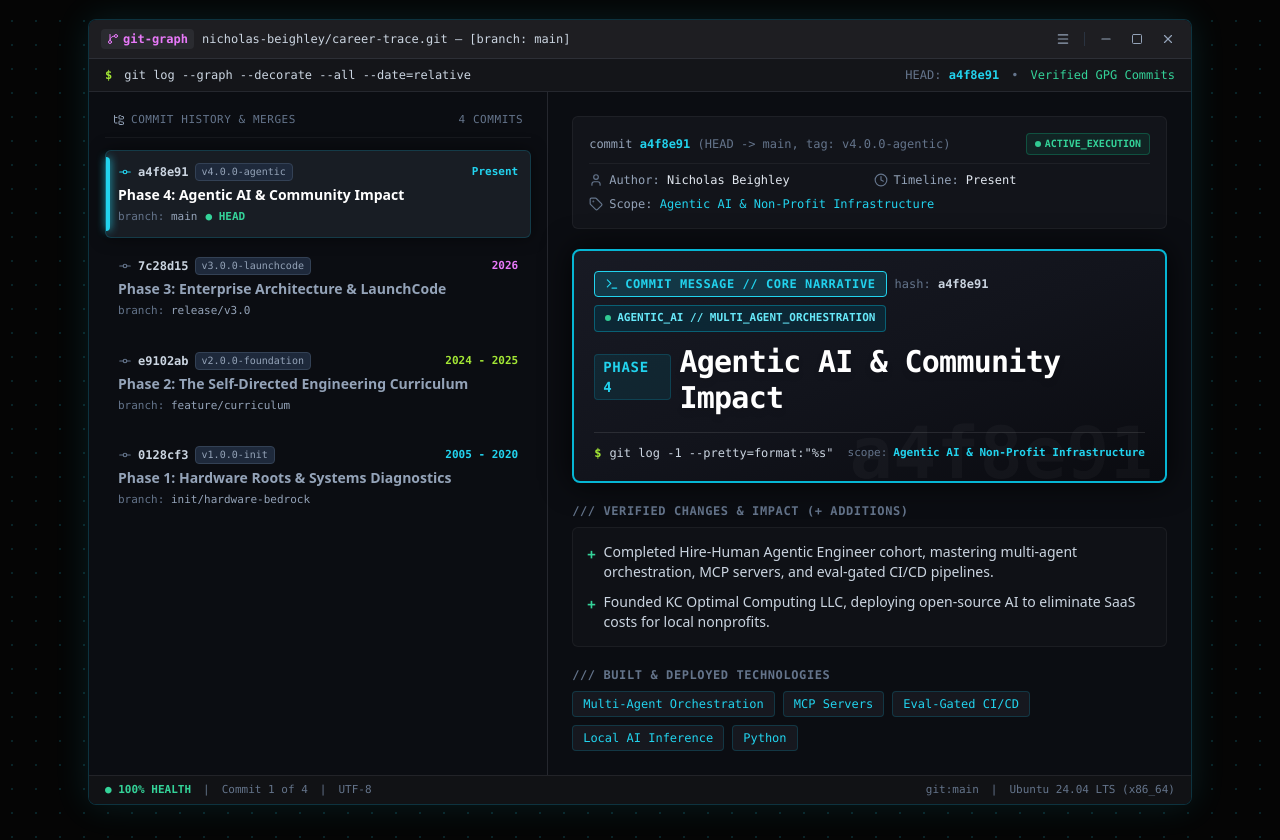
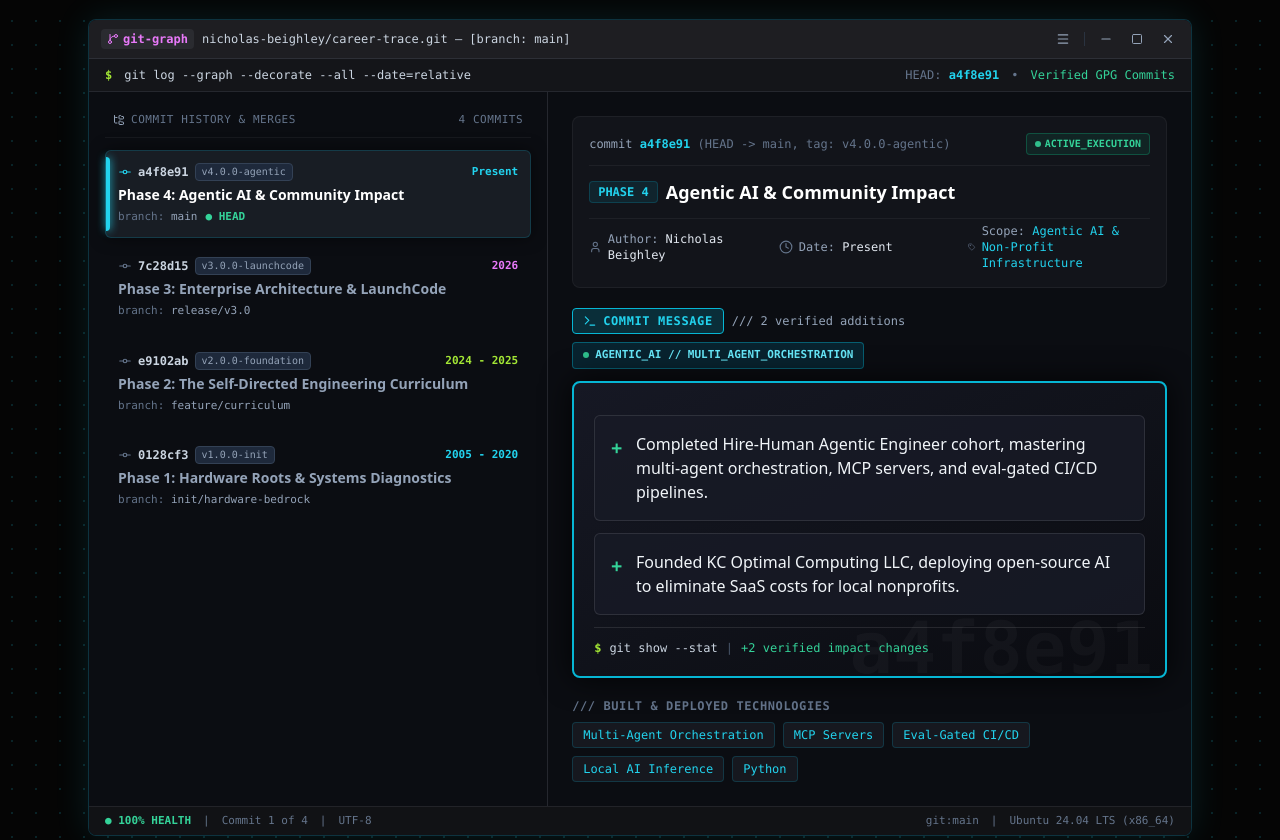
Before and after one commit to Nick040791/portfolio, a React (Vite) app: page / in a window 1280 px wide. Shown: the part 1215-2055 px from the top of the page. Built offline with nearby package versions, Linux system fonts and the light colour scheme.

Commit message:
style: highlight commit message body details as primary illuminated focal point

```diff
--- a/src/components/Journey.tsx
+++ b/src/components/Journey.tsx
@@ -195,10 +195,10 @@ export const Journey: React.FC = () => {
           {/* Right Column: Commit Inspector & Changelog Detail */}
           <div className="lg:col-span-7 p-4 sm:p-6 flex flex-col justify-between font-mono">
             <div className="space-y-5">
-              {/* Commit Header Metadata Block */}
-              <div className="bg-[#12141a] p-4 rounded-md border border-white/5 space-y-2 text-xs">
-                <div className="flex flex-wrap items-center justify-between gap-2 border-b border-white/5 pb-2">
-                  <div className="text-slate-400">
+              {/* Commit Header & Subject */}
+              <div className="bg-[#12141a] p-4 rounded-lg border border-white/5 space-y-3 text-xs">
+                <div className="flex flex-wrap items-center justify-between gap-2 border-b border-white/5 pb-2.5">
+                  <div className="text-slate-400 font-mono">
                     commit <span className="text-cyan-400 font-bold">{activePhase.commitHash}</span>{' '}
                     <span className="text-slate-500">
                       ({activePhase.isCurrent ? 'HEAD -> ' : ''}
@@ -218,42 +218,47 @@ export const Journey: React.FC = () => {
                   )}
                 </div>
 
-                <div className="grid grid-cols-1 sm:grid-cols-2 gap-2 text-slate-400 text-xs">
+                {/* Commit Subject / Phase Title */}
+                <div className="flex flex-wrap items-center gap-2">
+                  <span
+                    className={`text-xs font-mono font-bold uppercase px-2 py-0.5 rounded ${activeScheme.bgSubtle} ${activeScheme.text} border ${activeScheme.borderSubtle}`}
+                  >
+                    {phaseParts.prefix}
+                  </span>
+                  <h3 className="text-base sm:text-lg font-bold text-white font-sans">
+                    {phaseParts.title}
+                  </h3>
+                </div>
+
+                {/* Commit Metadata Grid */}
+                <div className="grid grid-cols-1 sm:grid-cols-3 gap-2 text-slate-400 text-xs pt-1 border-t border-white/5">
                   <div className="flex items-center space-x-1.5">
                     <User className="w-3.5 h-3.5 text-slate-500" />
                     <span>Author: <span className="text-slate-200">Nicholas Beighley</span></span>
                   </div>
                   <div className="flex items-center space-x-1.5">
                     <Clock className="w-3.5 h-3.5 text-slate-500" />
-                    <span>Timeline: <span className="text-slate-200">{activePhase.date}</span></span>
+                    <span>Date: <span className="text-slate-200">{activePhase.date}</span></span>
                   </div>
-                  <div className="flex items-center space-x-1.5 sm:col-span-2">
+                  <div className="flex items-center space-x-1.5">
                     <Tag className="w-3.5 h-3.5 text-slate-500" />
                     <span>Scope: <span className={activeScheme.text}>{activePhase.scope}</span></span>
                   </div>
                 </div>
               </div>
 
-              {/* Commit Message & Core Narrative (Heart of the Information) */}
-              <div
-                className={`relative overflow-hidden rounded-lg border-2 ${activeScheme.border} bg-gradient-to-br from-[#181a24] via-[#12141c] to-[#0a0b10] p-4 sm:p-5 shadow-[0_0_30px_rgba(0,0,0,0.8)] ${activeScheme.glowShadow} transition-all duration-300`}
-              >
-                {/* Watermark Hash in background */}
-                <div className="absolute right-3 -bottom-2 text-white/[0.03] select-none pointer-events-none font-mono text-6xl sm:text-7xl font-black">
-                  {activePhase.commitHash}
-                </div>
-
-                {/* Top Badge & Telemetry Bar */}
-                <div className="relative z-10 flex flex-wrap items-center justify-between gap-2 mb-3">
+              {/* Commit Message (The Heart of the Information) */}
+              <div className="space-y-3">
+                <div className="flex flex-wrap items-center justify-between gap-2">
                   <div className="flex items-center space-x-2">
                     <span
-                      className={`px-2.5 py-1 rounded text-xs font-mono font-bold tracking-wider uppercase ${activeScheme.bgSoft} ${activeScheme.text} border ${activeScheme.borderLight} flex items-center gap-1.5 shadow-sm`}
+                      className={`px-2.5 py-1 rounded text-xs font-mono font-bold tracking-wider uppercase ${activeScheme.bgSoft} ${activeScheme.text} border ${activeScheme.border} flex items-center gap-1.5 shadow-sm`}
                     >
                       <Terminal className="w-3.5 h-3.5" />
-                      COMMIT MESSAGE // CORE NARRATIVE
+                      COMMIT MESSAGE
                     </span>
-                    <span className="text-slate-500 text-xs font-mono hidden sm:inline">
-                      hash: <span className="text-slate-300 font-semibold">{activePhase.commitHash}</span>
+                    <span className="text-xs font-mono text-slate-400 hidden sm:inline">
+                      /// {activePhase.details.length} verified additions
                     </span>
                   </div>
 
@@ -265,45 +270,38 @@ export const Journey: React.FC = () => {
                   )}
                 </div>
 
-                {/* Main Headline (Heart of Information) */}
-                <div className="relative z-10 space-y-2">
-                  <div className="flex flex-col sm:flex-row sm:items-baseline gap-2">
-                    <span
-                      className={`text-xs sm:text-sm font-mono font-bold uppercase tracking-wider px-2 py-0.5 rounded ${activeScheme.bgSubtle} ${activeScheme.text} border ${activeScheme.borderSubtle} w-fit`}
+                {/* Prominent Commit Message Body Container */}
+                <div
+                  className={`p-4 sm:p-5 rounded-lg border-2 ${activeScheme.border} bg-gradient-to-br from-[#161824] via-[#10121a] to-[#0a0b10] shadow-[0_0_30px_rgba(0,0,0,0.8)] ${activeScheme.glowShadow} space-y-3 transition-all duration-300 relative overflow-hidden`}
+                >
+                  {/* Subtle Hash Watermark */}
+                  <div className="absolute right-3 -bottom-2 text-white/[0.03] select-none pointer-events-none font-mono text-7xl font-black">
+                    {activePhase.commitHash}
+                  </div>
+
+                  {activePhase.details.map((detail, dIdx) => (
+                    <div
+                      key={dIdx}
+                      className="relative z-10 flex items-start space-x-3.5 p-3.5 sm:p-4 rounded-md bg-[#181b26]/85 border border-white/10 hover:border-emerald-500/40 transition-all duration-200 shadow-sm"
                     >
-                      {phaseParts.prefix}
-                    </span>
-                    <h3 className="text-xl sm:text-2xl md:text-3xl font-extrabold text-white tracking-tight leading-snug drop-shadow-md">
-                      {phaseParts.title}
-                    </h3>
-                  </div>
-                </div>
-
-                {/* Terminal Footnote */}
-                <div className="relative z-10 mt-4 pt-3 border-t border-white/10 flex flex-wrap items-center justify-between gap-2 text-xs font-mono text-slate-400">
-                  <div className="flex items-center space-x-2">
-                    <span className="text-lime-400 font-bold">$</span>
-                    <span className="text-slate-300">git log -1 --pretty=format:"%s"</span>
-                  </div>
-                  <div className="flex items-center space-x-1.5 text-[11px]">
-                    <span className="text-slate-500">scope:</span>
-                    <span className={`font-semibold ${activeScheme.text}`}>{activePhase.scope}</span>
-                  </div>
-                </div>
-              </div>
-
-              {/* Changelog Additions (+ changes) */}
-              <div className="space-y-2">
-                <div className="text-xs uppercase text-slate-500 font-semibold tracking-wider">
-                  /// Verified Changes & Impact (+ additions)
-                </div>
-                <div className="bg-[#0f1116] p-3.5 rounded-md border border-white/5 space-y-2.5">
-                  {activePhase.details.map((detail, dIdx) => (
-                    <div key={dIdx} className="flex items-start space-x-2 text-xs sm:text-sm text-slate-300 font-sans leading-relaxed">
-                      <span className="text-emerald-400 font-mono font-bold select-none pt-0.5">+</span>
-                      <span>{detail}</span>
+                      <span className="text-emerald-400 font-mono font-bold text-base sm:text-lg select-none pt-0.5 leading-none">
+                        +
+                      </span>
+                      <p className="text-sm sm:text-base text-slate-100 font-sans leading-relaxed tracking-normal">
+                        {detail}
+                      </p>
                     </div>
                   ))}
+
+                  {/* Terminal Footnote inside Commit Message */}
+                  <div className="relative z-10 pt-3 border-t border-white/10 flex flex-wrap items-center justify-between gap-2 text-xs font-mono text-slate-400">
+                    <div className="flex items-center space-x-2">
+                      <span className="text-lime-400 font-bold">$</span>
+                      <span className="text-slate-300">git show --stat</span>
+                      <span className="text-slate-600">|</span>
+                      <span className="text-emerald-400 font-medium">+{activePhase.details.length} verified impact changes</span>
+                    </div>
+                  </div>
                 </div>
               </div>
 
```
